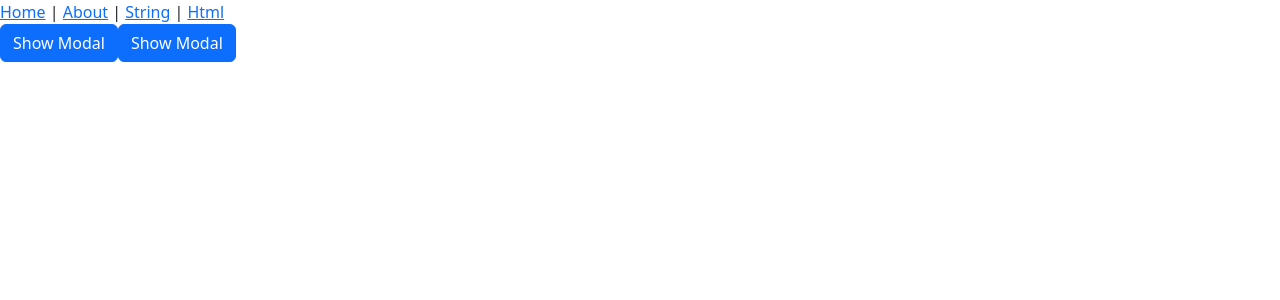
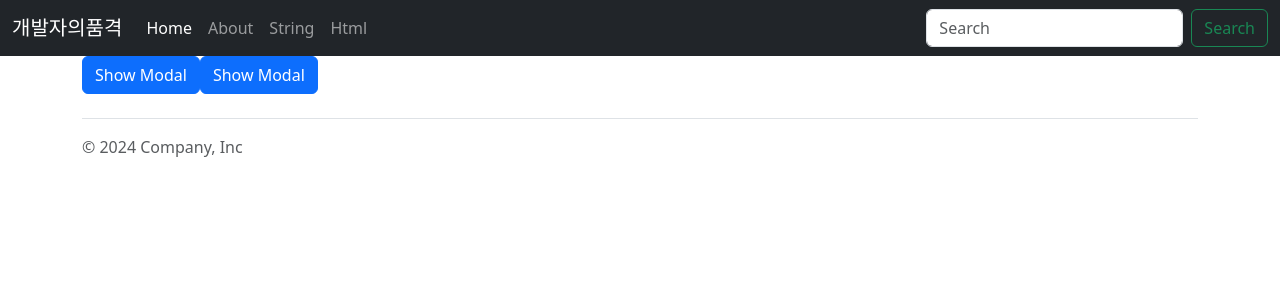
Before and after one commit to YeongBinByeon/vue-developer, a Vue app in the folder project/: page /reuse/slot in a window 1280 px wide. Shown: the top 300 px of the page. Built offline with nearby package versions, Linux system fonts and the light colour scheme.

Commit message:
1-11/12 - 레이아웃 컴포넌트, provide와 inject 부분 커밋

```diff
--- a/project/src/App.vue
+++ b/project/src/App.vue
@@ -1,12 +1,17 @@
 <template>
-  <nav>
-    <router-link to="/">Home</router-link> |
-    <router-link to="/about">About</router-link> |
-    <router-link to="/databinding/string">String</router-link> |
-    <router-link to="/databinding/html">Html</router-link>
-  </nav>
-  <router-view />
+  <header-layout />
+  <div class="container"><router-view /></div>
+
+  <footer-layout />
 </template>
+
+<script>
+import HeaderLayout from '@/components/layouts/HeaderLayout.vue'
+import FooterLayout from '@/components/layouts/FooterLayout.vue'
+export default {
+  components: { HeaderLayout, FooterLayout }
+}
+</script>
 
 <style>
 /* #app {
--- /dev/null
+++ b/project/src/components/fragments/ProvideInject.vue
@@ -0,0 +1,21 @@
+<template>
+  <div>
+    <p>{{ size }}</p>
+    <p>{{ str }}</p>
+  </div>
+</template>
+<script>
+export default {
+  components: {},
+  inject: ['size', 'str'],
+  data() {
+    return {
+      sampleData: ''
+    }
+  },
+  created() {},
+  mounted() {},
+  unmounted() {},
+  methods: {}
+}
+</script>
--- /dev/null
+++ b/project/src/components/layouts/FooterLayout.vue
@@ -0,0 +1,13 @@
+<template>
+  <div class="container">
+    <footer
+      class="d-flex flex-wrap justify-content-between align-items-center py-3 my-4 border-top"
+    >
+      <div class="col-md-4 d-flex align-items-center">
+        <span class="mb-3 mb-md-0 text-body-secondary"
+          >&copy; 2024 Company, Inc</span
+        >
+      </div>
+    </footer>
+  </div>
+</template>
--- /dev/null
+++ b/project/src/components/layouts/HeaderLayout.vue
@@ -0,0 +1,66 @@
+<template>
+  <!-- <nav>
+    <router-link to="/">Home</router-link> |
+    <router-link to="/about">About</router-link> |
+    <router-link to="/databinding/string">String</router-link> |
+    <router-link to="/databinding/html">Html</router-link>
+  </nav> -->
+  <nav class="navbar navbar-expand-lg navbar-dark bg-dark">
+    <div class="container-fluid">
+      <a class="navbar-brand" @click="goToMenu('/')">개발자의품격</a>
+      <button
+        class="navbar-toggler"
+        type="button"
+        data-bs-toggle="collapse"
+        data-bs-target="#navbarSupportedContent"
+        aria-controls="navbarSupportedContent"
+        aria-expanded="false"
+        aria-label="Toggle navigation"
+      >
+        <span class="navbar-toggler-icon"></span>
+      </button>
+      <div class="collapse navbar-collapse" id="navbarSupportedContent">
+        <ul class="navbar-nav me-auto mb-2 mb-lg-0">
+          <li class="nav-item">
+            <a
+              class="nav-link active"
+              aria-current="page"
+              @click="goToMenu('/')"
+              >Home</a
+            >
+          </li>
+          <li class="nav-item">
+            <a class="nav-link" @click="goToMenu('/about')">About</a>
+          </li>
+          <li class="nav-item">
+            <a class="nav-link" @click="goToMenu('/databinding/string')"
+              >String</a
+            >
+          </li>
+          <li class="nav-item">
+            <a class="nav-link" @click="goToMenu('/databinding/html')">Html</a>
+          </li>
+        </ul>
+        <form class="d-flex" role="search">
+          <input
+            class="form-control me-2"
+            type="search"
+            placeholder="Search"
+            aria-label="Search"
+          />
+          <button class="btn btn-outline-success" type="submit">Search</button>
+        </form>
+      </div>
+    </div>
+  </nav>
+</template>
+
+<script>
+export default {
+  methods: {
+    goToMenu(pathUrl) {
+      this.$router.push({ path: pathUrl })
+    }
+  }
+}
+</script>
--- a/project/src/router/index.js
+++ b/project/src/router/index.js
@@ -191,6 +191,14 @@ const routes = [
       import(
         /* webpackChunkName: "reuse", webpackPrefetch:true */ '../views/4_reuse/SlotView.vue'
       )
+  },
+  {
+    path: '/advanced/provide',
+    name: 'ProvideView',
+    component: () =>
+      import(
+        /* webpackChunkName: "advanced", webpackPrefetch:true */ '../views/5_advanced/ProvideView.vue'
+      )
   }
 ]
 
--- /dev/null
+++ b/project/src/views/5_advanced/ProvideView.vue
@@ -0,0 +1,26 @@
+<template>
+  <div>
+    <provide-inject></provide-inject>
+  </div>
+</template>
+<script>
+import ProvideInject from '@/components/fragments/ProvideInject.vue'
+export default {
+  components: { ProvideInject },
+  provide() {
+    return {
+      size: 5,
+      str: this.sampleData
+    }
+  },
+  data() {
+    return {
+      sampleData: 'AAA'
+    }
+  },
+  created() {},
+  mounted() {},
+  unmounted() {},
+  methods: {}
+}
+</script>
```
